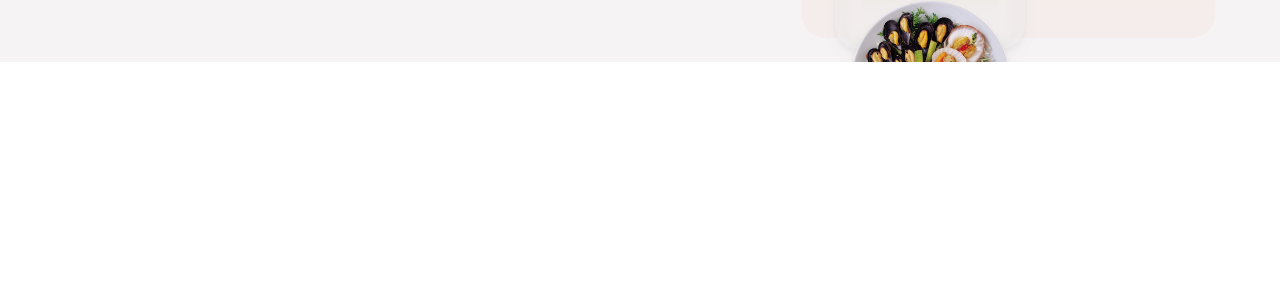
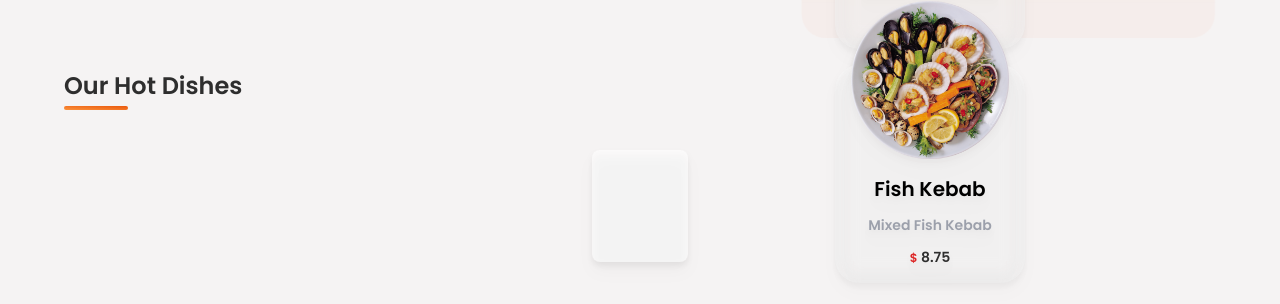
Before and after one commit to H-HauDV/2022_GR1_Attemp1, a React (Create React App) app: page / in a window 1280 px wide. Shown: the part 716-1020 px from the top of the page. Before the commit the page ends 800 px from the top, so only its background shows below. Built offline with nearby package versions, Linux system fonts and the light colour scheme; no server answers; the database is empty.

Commit message:
Fetching data

```diff
--- a/package.json
+++ b/package.json
@@ -13,6 +13,7 @@
     "react-icons": "^4.4.0",
     "react-router-dom": "^6.3.0",
     "react-scripts": "5.0.1",
+    "tailwind-scrollbar": "^1.3.1",
     "web-vitals": "^2.1.4"
   },
   "scripts": {
--- a/src/App.js
+++ b/src/App.js
@@ -1,13 +1,30 @@
-import React from "react";
+import React, { useEffect } from "react";
 import { Header, CreateContainer, MainContainer } from "./components";
 import { Route, Routes } from "react-router-dom";
 import { AnimatePresence } from "framer-motion";
+import { useStateValue } from "./context/StateProvider";
+import { getAllFoodItems } from "./utils/firebaseFunctions";
+import { actionType } from "./context/reducer";
 
 const App = () => {
+  const [{ foodItems }, dispatch] = useStateValue();
+
+  const fetchData = async () => {
+    await getAllFoodItems().then((data) => {
+      dispatch({
+        type: actionType.SET_FOOD_ITEMS,
+        foodItems: data,
+      });
+    });
+  };
+
+  useEffect(() => {
+    fetchData();
+  }, []);
   return (
     <AnimatePresence exitBeforeEnter>
       <div className="w-screen h-auto flex flex-col bg-primary">
-        <Header className=""/>
+        <Header className="" />
         <main className="mt-14 md:mt-20 px-4 md:px-16 py-4 w-full ">
           <Routes>
             <Route path="/*" element={<MainContainer />} />
--- a/src/components/Container/CreateContainer/index.jsx
+++ b/src/components/Container/CreateContainer/index.jsx
@@ -17,8 +17,12 @@ import {
 } from "firebase/storage";
 import { storage } from "../../../firebase.config";
 import { saveItem } from "../../../utils/firebaseFunctions";
+import { useStateValue } from "../../../context/StateProvider";
+import { getAllFoodItems } from "../../../utils/firebaseFunctions";
+import { actionType } from "../../../context/reducer"
 
 const CreateContainer = () => {
+  const [{ foodItems }, dispatch] = useStateValue();
   const [title, setTitle] = useState("");
   const [calories, setCalories] = useState("");
   const [price, setPrice] = useState("");
@@ -100,7 +104,7 @@ const CreateContainer = () => {
           imageURL: imageAsset,
           category: category,
           calories: calories,
-          proce: price,
+          price: price,
           quantity: 1,
         };
         saveItem(data);
@@ -123,13 +127,22 @@ const CreateContainer = () => {
         setIsLoading(false);
       }, 4000);
     }
+    fetchData()
   };
   const clearData = () => {
-    setTitle("Clear Data");
+    setTitle("");
     setImageAsset(null);
-    setCategory("");
     setPrice("");
+    setCalories("");
     setCategory("Select Category");
+  };
+  const fetchData = async () => {
+    await getAllFoodItems().then((data) => {
+      dispatch({
+        type: actionType.SET_FOOD_ITEMS,
+        foodItems: data,
+      });
+    });
   };
   return (
     <div className="w-full min-h-screen flex items-center justify-center">
--- a/src/components/Container/MainContainer/index.jsx
+++ b/src/components/Container/MainContainer/index.jsx
@@ -1,9 +1,12 @@
 import React from "react";
 import HomeContainer from "../HomeContainer"
+import MenuContainer from "../MenuContainer";
 const MainContainer = () => {
   return (
     <div classname="w-full h-auto flex flex-col items-center justify-center">
       <HomeContainer/>
+
+      <MenuContainer/>
     </div>
   );
 };
--- /dev/null
+++ b/src/components/Container/MenuContainer/index.jsx
@@ -0,0 +1,27 @@
+import React from 'react'
+
+const MenuContainer = () => {
+  return (
+    <section className="w-full my-6" id="menu">
+        <div className="w-full flex flex-col items-center justify-center">
+            <p className="text-2xl font-semibold capitalize text-headingColor relative
+            before:absolute before:rounded-lg before:content before:w-16 before:h-1
+            before:-bottom-2 before:left-0 before:bg-gradient-to-tr mr-auto
+            from-orange-400 to-orange-600 transition-all ease-in-out duration-100">
+                Our hot dishes
+            </p>
+            <div className="w-full flex items-center justify-start lg:justify-center
+            gap-8 py-6 mt-6 overflow-x-scroll scrollbar-none">
+                <div className="group bg-card w-24 min-w-[94px] h-28
+                cursor-pointer rounded-lg drop-shadow-lg flex flex-col
+                gap-3 items-center justify-center duration-150 transition-all
+                ease-in-out">
+
+                </div>
+            </div>
+        </div>
+    </section>
+  )
+}
+
+export default MenuContainer
--- a/src/components/index.jsx
+++ b/src/components/index.jsx
@@ -2,4 +2,5 @@ export { default as Header } from "./Header";
 export { default as MainContainer } from "./Container/MainContainer";
 export { default as CreateContainer } from "./Container/CreateContainer";
 export { default as HomeContainer } from "./Container/HomeContainer";
+export { default as MenuContainer } from "./Container/MenuContainer";
 export { default as CreateLoader } from "./Loader/CreateLoader";
--- a/src/context/initialState.js
+++ b/src/context/initialState.js
@@ -4,4 +4,5 @@ const userInfo = fetchUser();
 
 export const initialState = {
   user: userInfo,
+  foodItems : null,
 };
--- a/src/context/reducer.js
+++ b/src/context/reducer.js
@@ -1,5 +1,6 @@
 export const actionType = {
   SET_USER: "SET_USER",
+  SET_FOOD_ITEMS: "SET_FOOD_ITEMS",
 };
 
 const reducer = (state, action) => {
@@ -10,6 +11,11 @@ const reducer = (state, action) => {
         ...state,
         user: action.user,
       };
+    case actionType.SET_FOOD_ITEMS:
+      return {
+        ...state,
+        foodItems: action.foodItems,
+      };
     default:
       return state;
   }
--- a/tailwind.config.js
+++ b/tailwind.config.js
@@ -50,8 +50,9 @@ module.exports = {
         primary: "#f5f3f3",
         cardOverlay: "rgba(256,256,256,0.4)",
         lighttextGray: "#9ca0ab",
+        card: "rgba(256,256,256,0.6)",
       },
     },
   },
-  plugins: [],
+  plugins: [require("tailwind-scrollbar")],
 };
```
Also changed, not shown: 1 other file (tests, documents, lock files or other folders).
